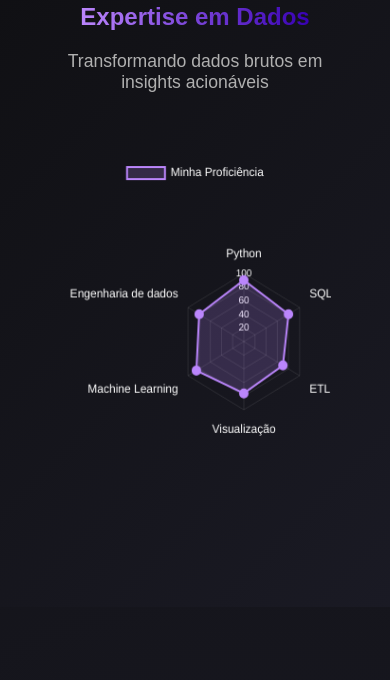
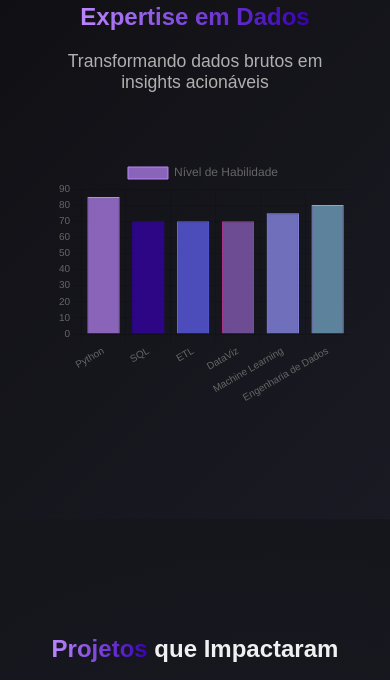
Before and after one commit to MatheusHenryque/Portfolio, a plain HTML site: page index.html in a window 390 px wide. Shown: the part 5723-6403 px from the top of the page. Drawn offline with nearby package versions, Linux system fonts and the light colour scheme.

Commit message:
atualização mobile 5

```diff
--- a/grafico.js
+++ b/grafico.js
@@ -1,66 +1,79 @@
+// Primeiro, inclua a biblioteca Chart.js no seu HTML:
+// <script src="https://cdn.jsdelivr.net/npm/chart.js"></script>
+
 document.addEventListener('DOMContentLoaded', function() {
-    // Configuração do Gráfico
-    const ctx = document.getElementById('skillsChart').getContext('2d');
+  const ctx = document.getElementById('barChart').getContext('2d');
 
-    new Chart(ctx, {
-      type: 'radar',
-      data: {
-        labels: [
-          'Python',
-          'SQL',
-          'ETL',
-          'Visualização',
-          'Machine Learning',
-          'Engenharia de dados'
+  // Dados de exemplo - substitua com seus próprios dados
+  const data = {
+    labels: ['Python', 'SQL', 'ETL', 'DataViz', 'Machine Learning', "Engenharia de Dados"],
+    datasets: [{
+      label: 'Nível de Habilidade',
+      data: [85, 70, 70, 70, 75,80],
+      backgroundColor: [
+        'rgba(187, 134, 252, 0.7)',
+        'rgba(55, 0, 179, 0.7)',
+        'rgba(100, 100, 255, 0.7)',
+        'rgba(148, 100, 199, 0.7)',
+        'rgba(150, 150, 255, 0.7)',
+        'rgba(125, 177, 210, 0.7)',
       ],
-        datasets: [{
-          label: 'Minha Proficiência',
-          data: [90, 80, 70, 76, 85, 80],
-          backgroundColor: 'rgba(187, 134, 252, 0.2)',
-          borderColor: 'rgba(187, 134, 252, 1)',
-          borderWidth: 2,
-          pointBackgroundColor: 'rgba(187, 134, 252, 1)',
-          pointRadius: 4
+      borderColor: [
+        'rgba(187, 134, 252, 1)',
+        'rgba(55, 0, 179, 1)',
+        'rgba(100, 100, 255, 1)',
+        'rgba(200, 50, 150, 1)',
+        'rgba(150, 150, 255, 1)'
+      ],
+      borderWidth: 1
     }]
-      },
+  };
+
+  // Configurações responsivas
+  const config = {
+    type: 'bar',
+    data: data,
     options: {
       responsive: true,
       maintainAspectRatio: false,
-        scales: {
-          r: {
-            angleLines: {
-              color: 'rgba(255, 255, 255, 0.1)'
-            },
-            grid: {
-              color: 'rgba(255, 255, 255, 0.1)'
-            },
-            suggestedMin: 0,
-            suggestedMax: 100,
-            ticks: {
-              backdropColor: 'transparent',
-              color: '#fff',
+      plugins: {
+        legend: {
+          position: 'top',
+          labels: {
             font: {
-                size: 10
-              }
-            },
-            pointLabels: {
-              color: '#fff',
-              font: {
-                size: 12
-              }
+              size: window.innerWidth < 768 ? 12 : 14
             }
           }
         },
-        plugins: {
-          legend: {
-            labels: {
-              color: '#fff',
+        tooltip: {
+          enabled: true
+        }
+      },
+      scales: {
+        y: {
+          beginAtZero: true,
+          ticks: {
             font: {
-                size: 12
+              size: window.innerWidth < 768 ? 10 : 12
+            }
+          }
+        },
+        x: {
+          ticks: {
+            font: {
+              size: window.innerWidth < 768 ? 10 : 12
             }
           }
         }
       }
     }
+  };
+
+  // Cria o gráfico
+  const barChart = new Chart(ctx, config);
+
+  // Redimensionamento responsivo
+  window.addEventListener('resize', function() {
+    barChart.resize();
   });
 });
--- a/index.html
+++ b/index.html
@@ -279,10 +279,10 @@ e operações de TI.</p>
       <h2 class="section-title"><span class="gradient-text">Expertise em Dados</span></h2>
       <p class="section-subtitle">Transformando dados brutos em insights acionáveis</p>
       <div class="data-visualization">
-        <canvas id="skillsChart"></canvas>
+      <div class="chart-container">
+        <canvas id="barChart"></canvas>
       </div>
-
-      </div>
+    </div>
     </div>
 
   </section>
--- a/style.css
+++ b/style.css
@@ -469,43 +469,26 @@ text-align: center;
 }
 
 .data-visualization {
-  height: 70vh;
+  width: 100%;
   background: transparent;
   padding: 2rem;
   position: relative;
 }
 
-/* Ajustes específicos para mobile */
+.chart-container {
+  position: relative;
+  width: 100%;
+  min-height: 300px; /* Altura mínima para mobile */
+}
+
 @media (max-width: 768px) {
   .data-visualization {
-    height: auto; /* Altura flexível */
-    min-height: 50vh; /* Altura mínima garantida */
-    padding: 1rem 0.5rem; /* Padding reduzido */
+    padding: 1rem 0.5rem;
   }
 
-  canvas {
-    max-height: 60vh !important; /* Limita a altura máxima */
-    width: 100% !important;
-    padding: 0 0.5rem; /* Espaço para evitar cortes */
-  }
-
-  /* Melhorias para gráficos específicos */
   .chart-container {
-    position: relative;
+    min-height: 250px;
     margin: 0 auto;
-    width: 95% !important;
-  }
-}
-
-/* Ajustes extras para telas muito pequenas */
-@media (max-width: 480px) {
-  .data-visualization {
-    min-height: 40vh; /* Altura ainda menor para mobile pequeno */
-    padding: 1rem 0.2rem;
-  }
-
-  canvas {
-    max-height: 50vh !important;
   }
 }
 /* Estilos Base */
```
Lines whose indentation alone changed are shown as unchanged.
